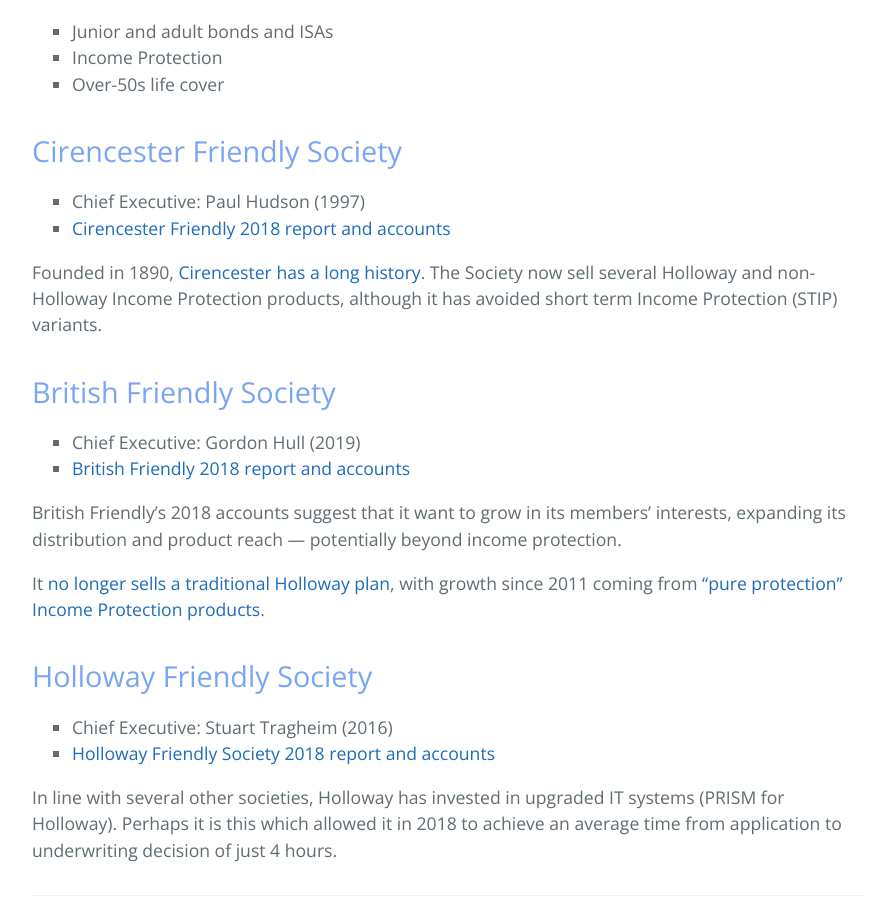
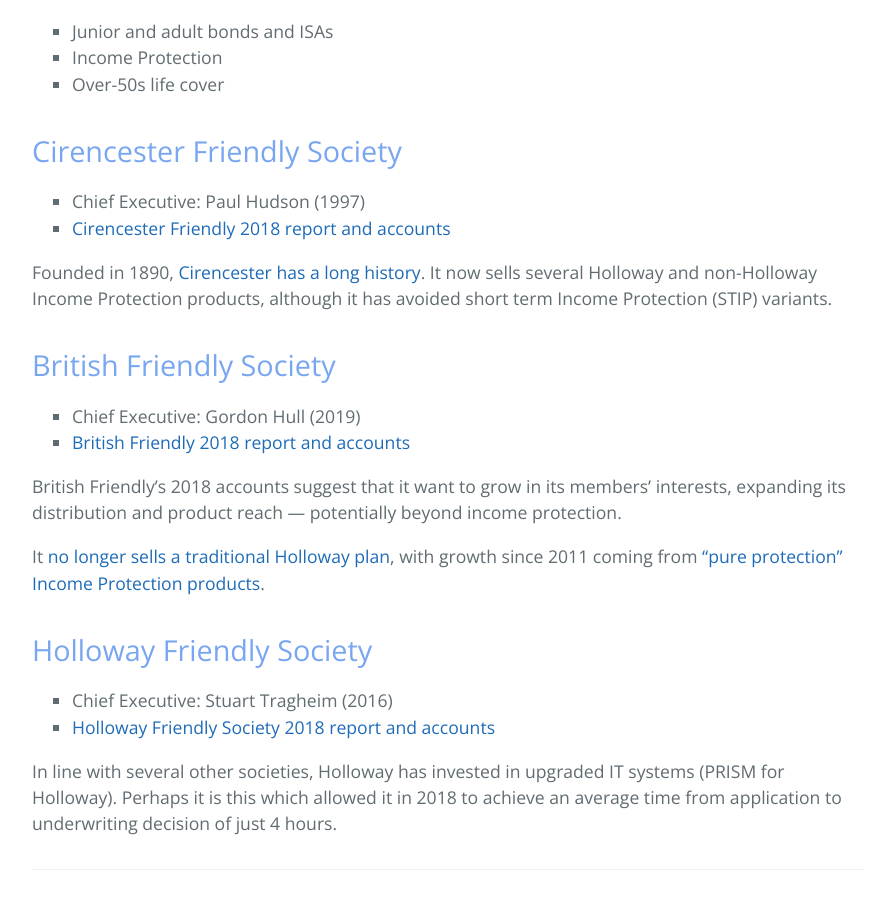
Before and after one commit to maverickactuary/1actuary, a Jekyll site: the page built from content/2marketplayers/friendly-societies.md, in a window 1280 px wide and 900 px high, scrolled down 3442 px. Shown: the whole window, without its empty margins (192-1068 px from the left). Built offline with Jekyll 4.4.1, drawn with Linux system fonts in a browser that asks for light colours.

Commit message:
Reins update

```diff
--- a/content/2marketplayers/friendly-societies.md
+++ b/content/2marketplayers/friendly-societies.md
@@ -119,7 +119,7 @@ Established in 1826, Shepherds offers the following products:
 + Chief Executive: Paul Hudson (1997)
 + [Cirencester Friendly 2018 report and accounts](https://www.cirencester-friendly.co.uk/annual_reports_and_accounts)
 
-Founded in 1890, [Cirencester has a long history](https://www.cirencester-friendly.co.uk/our-history). The Society now sell several Holloway and non-Holloway Income Protection products, although it has avoided short term Income Protection (STIP) variants.
+Founded in 1890, [Cirencester has a long history](https://www.cirencester-friendly.co.uk/our-history). It now sells several Holloway and non-Holloway Income Protection products, although it has avoided short term Income Protection (STIP) variants.
 
 ## British Friendly Society
 
```
Also changed, not shown: content/3buildingblocks/reinsurance-for.md (+2 -0 lines).
